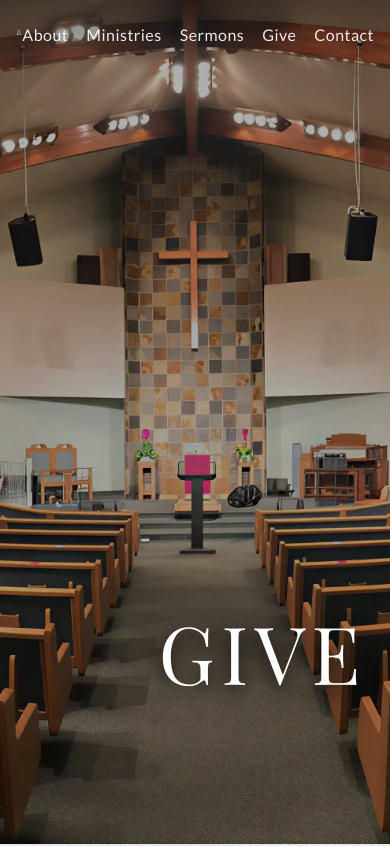
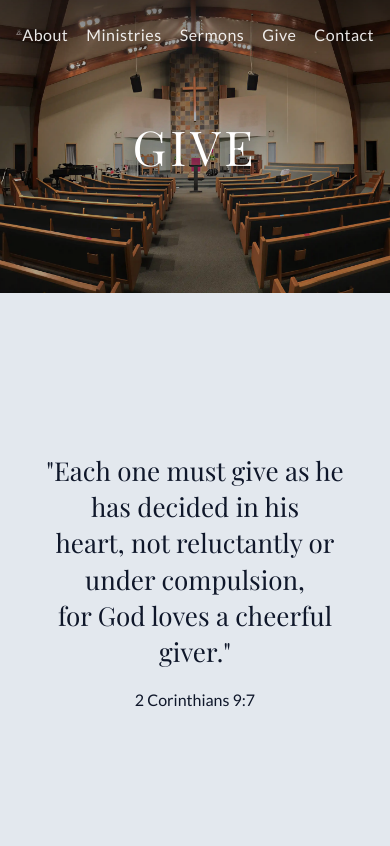
Before and after one commit to lgm-aa/LGM_Website_v3, a React (Vite) app: page /give in a window 390 px wide. Shown: the top 846 px of the page. Built offline with nearby package versions, Linux system fonts and the light colour scheme; no server answers.

Commit message:
fix hero images on mobile; horizontal fill

```diff
--- a/src/components/layout/Hero/Hero.css
+++ b/src/components/layout/Hero/Hero.css
@@ -36,6 +36,27 @@
   margin: 0;
 }
 
-.hero__action--above {
-  margin-bottom: 0 rem;
+.hero__action--below {
+  margin-top: 1.5rem;
 }
+
+/* Mobile: center the title, shorter height */
+@media (max-width: 768px) {
+  .hero {
+    min-height: auto;
+    aspect-ratio: 4 / 3;
+  }
+
+  .hero__content {
+    bottom: auto;
+    right: auto;
+    top: 50%;
+    left: 50%;
+    transform: translate(-50%, -50%);
+    text-align: center;
+  }
+
+  .hero__title {
+    font-size: clamp(3rem, 12vw, 5rem);
+  }
+}
--- a/src/components/layout/Hero/Hero.jsx
+++ b/src/components/layout/Hero/Hero.jsx
@@ -17,13 +17,13 @@ export default function Hero({
       <div className="hero__overlay" />
 
       <div className="hero__content">
+        <h1 className="hero__title">{title}</h1>
+
         {action && (
-          <div className="hero__action hero__action--above">
+          <div className="hero__action hero__action--below">
             {action}
           </div>
         )}
-
-        <h1 className="hero__title">{title}</h1>
       </div>
 
       <ScrollIndicator className="scroll-indicator--lower" />
```
